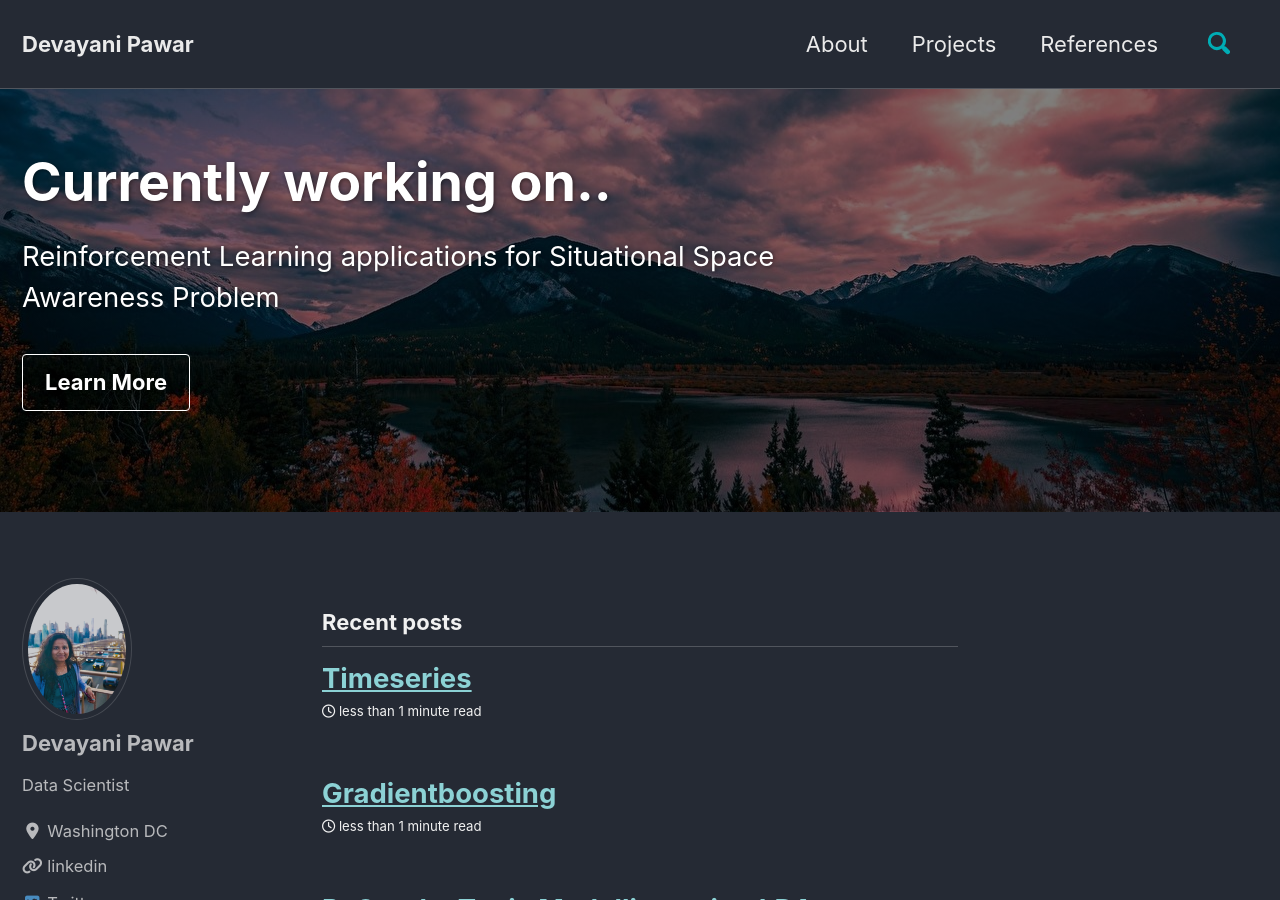
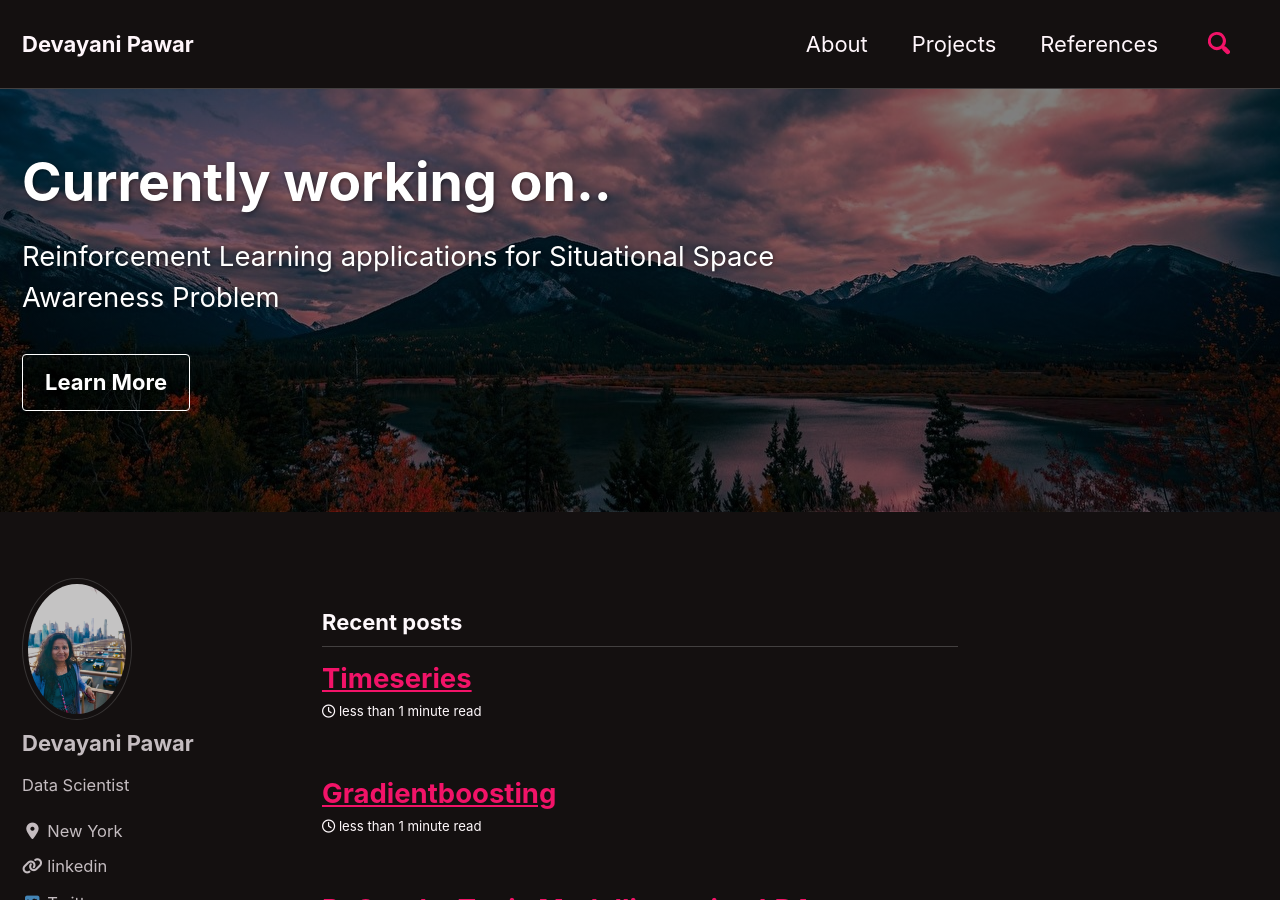
Before and after one commit to devayanipowar/devayanipowar.github.io, a Jekyll site: the page built from index.html, in a window 1280 px wide and 900 px high. Built offline with Jekyll 4.4.1, drawn with Linux system fonts in a browser that asks for light colours; cached includes are drawn as plain includes; nearby versions of some CDN libraries; the list of posts is cut into pages by our own code.

```diff
--- a/_config.yml
+++ b/_config.yml
@@ -12,7 +12,7 @@
 
 # theme                  : "minimal-mistakes-jekyll"
 # remote_theme           : "mmistakes/minimal-mistakes"
-minimal_mistakes_skin    : "dark" # "air", "aqua", "contrast", "dark", "dirt", "neon", "mint", "plum", "sunrise"
+minimal_mistakes_skin    : "neon" # "air", "aqua", "contrast", "dark", "dirt", "neon", "mint", "plum", "sunrise"
 
 # Site Settings
 locale                   : "en-US"
@@ -110,7 +110,7 @@
   name             : "Devayani Pawar"
   avatar           : "/images/bio.jpeg"# path of avatar image, e.g. "/assets/images/bio-photo.jpg"
   bio              : "Data Scientist"
-  location         : "Washington DC"
+  location         : "New York"
   email            : "devayani3196@gmail.com"
   links:
     - label: "Email"
```
